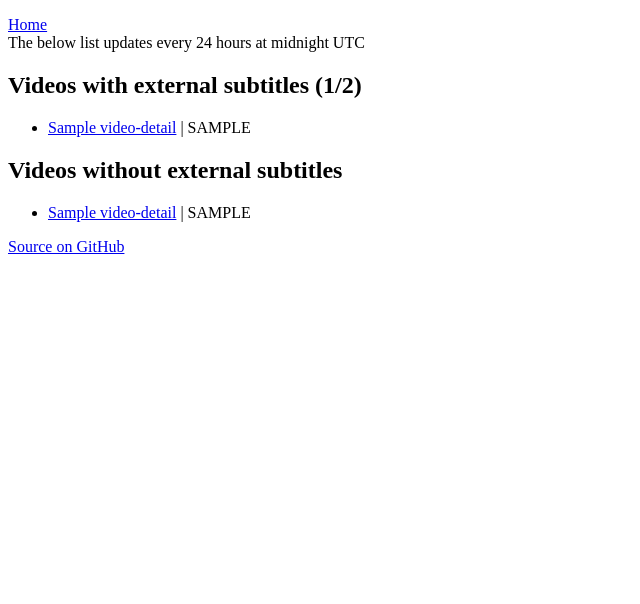
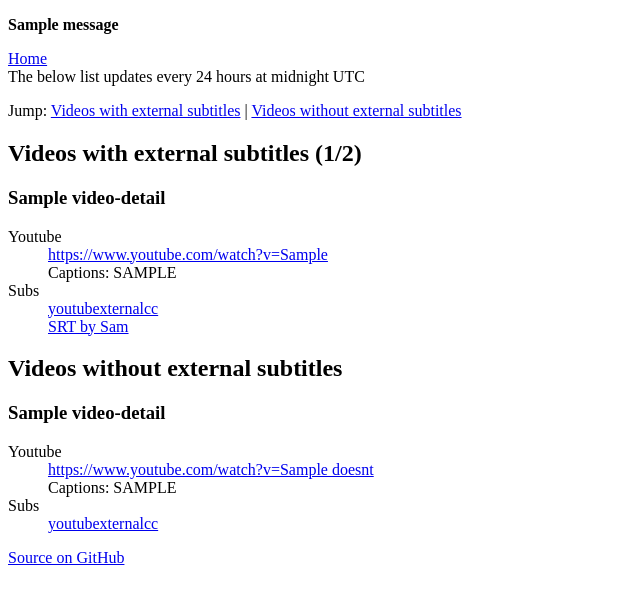
Before and after one commit to alyssadev/subs, a Flask app: template templates/channel.html in a window 1280 px wide. Shown: the top 604 px of the page, without its empty margins (0-640 px from the left). Run offline with Flask 2, Linux system fonts and the light colour scheme; the template is opened without the code that fills it: most values are stand-ins (such as "Sample title", 1, 10 or a date in 2020); one stand-in notice (Sample message) is shown.

Commit message:
added srt function, changed page format

```diff
--- a/app.py
+++ b/app.py
@@ -4,14 +4,49 @@ from flask import *
 from glob import glob
 from string import ascii_lowercase, ascii_uppercase, digits
 import os.path
-from json import load
+from json import load, loads
+from io import BytesIO
+from math import floor
 
 app = Flask(__name__)
+
+def s2ts(inp):
+    # seconds to timestamps: converts e.g 0 to 00:00:00,000, 2.427 to 00:00:02,427
+    if inp < 0:
+        inp = 0
+    s,ms = divmod(inp,1)
+    m,s = divmod(s,60)
+    h,m = divmod(m,60)
+    return f"{h:02.0f}:{m:02.0f}:{s:02.0f},{floor(ms*100):02.0f}"
 
 @app.route('/favicon.ico')
 def favicon():
     return send_from_directory(os.path.join(app.root_path, "static"),
                   '63546997.ico', mimetype='image/vnd.microsoft.icon')
+
+@app.route("/<channel>/<video_id>.srt")
+def srt(channel, video_id):
+    if channel[:2] != "UC" or any(c not in ascii_lowercase + ascii_uppercase + digits + "_" for c in channel) or len(channel) != 24:
+        return "", 404
+    if any(c not in ascii_lowercase + ascii_uppercase + digits + "_-" for c in video_id) or len(video_id) != 11:
+        return "", 404
+    try:
+        with open(os.path.join("cache", channel, video_id + ".json")) as f:
+            data = load(f)
+    except:
+        return "", 404
+    if len(data["subtitles"]["Items"]) == 0:
+        flash("Video has no subtitles yet")
+        return redirect(url_for("index"))
+    # I hate this very much
+    sub = loads(loads(data["subtitles"]["Items"][0]["subtitles"]["S"]))
+    fmt = "{n}\n{ts1} --> {ts2}\n{line}\n"
+    out = []
+    for n,l in enumerate(sub):
+        ts1 = s2ts(l["start"])
+        ts2 = s2ts(l["end"])
+        out.append(fmt.format(n=n+1, ts1=ts1, ts2=ts2, line=l["text"]))
+    return send_file(BytesIO("\n".join(out).encode("utf-8")), mimetype="text/plain", attachment_filename=video_id + ".srt", as_attachment=True)
 
 @app.route("/<channel>/")
 def view(channel):
--- a/templates/channel.html
+++ b/templates/channel.html
@@ -5,36 +5,60 @@
 		<title>Videos</title>
 	</head>
 	<body>
+		{% with messages = get_flashed_messages() %}
+		{% if messages %}
+		{% for message in messages %}
+		<p><b>{{ message }}</b></p>
+		{% endfor %}
+		{% endif %}
+		{% endwith %}
 		<p><a href="/">Home</a><br>The below list updates every 24 hours at midnight UTC</p>
-		<h2>Videos with external subtitles ({{ data["_has"] |length }}/{{ data["_has"] |length + data["_doesnt"] |length }})</h2>
-		<ul>
+		<p>Jump: <a href="#has">Videos with external subtitles</a> | <a href="#doesnt">Videos without external subtitles</a></p>
+		<a name="has"><h2>Videos with external subtitles ({{ data["_has"] |length }}/{{ data["_has"] |length + data["_doesnt"] |length }})</h2></a>
 		{% for i in data["_has"] %}
-			<li><a href="https://youtubexternalcc.netlify.app/video-player.html?videoID={{ i }}">{{ data[i]["video-details"]["title"] }}</a> |
+		<span class="vid" id="{{ i }}">
+			<h3>{{ data[i]["video-details"]["title"] }}</h3>
+			<dt>Youtube</dt>
+			<dd>
+				<a href="https://www.youtube.com/watch?v={{ i }}">https://www.youtube.com/watch?v={{ i }}</a><br>
+				Captions:
 				{% if yt_data[i]["items"] %}
 					{% for caption in yt_data[i]["items"] %}
-			{{ caption["snippet"]["trackKind"] |upper }}&nbsp;
+						{{ caption["snippet"]["trackKind"] |upper }}
 					{% endfor %}
 				{% else %}
 					NONE
-			{% endif %}</li>
-
+				{% endif %}
+			</dd>
+			<dt>Subs</dt>
+			<dd>
+				<a href="https://youtubexternalcc.netlify.app/video-player.html?videoID={{ i }}">youtubexternalcc</a><br>
+				<a href="{{ i }}.srt">SRT by {{ data[i]["subtitles"]["Items"][0]["name"]["S"][:-3] }}</a>
+			</dd>
+		</span>
 		{% endfor %}
-		</ul>
-		<h2>Videos without external subtitles</h2>
-		<ul>
+		<a name="doesnt"><h2>Videos without external subtitles</h2></a>
 		{% for i in data["_doesnt"] %}
-			<li><a href="https://youtubexternalcc.netlify.app/video-player.html?videoID={{ i }}">{{ data[i]["video-details"]["title"] }}</a> |
+		<span class="vid" id="{{ i }}">
+			<h3>{{ data[i]["video-details"]["title"] }}</h3>
+			<dt>Youtube</dt>
+			<dd>
+				<a href="https://www.youtube.com/watch?v={{ i }}">https://www.youtube.com/watch?v={{ i }}</a><br>
+				Captions:
 				{% if yt_data[i]["items"] %}
 					{% for caption in yt_data[i]["items"] %}
-			{{ caption["snippet"]["trackKind"] |upper }}&nbsp;
+						{{ caption["snippet"]["trackKind"] |upper }}
 					{% endfor %}
 				{% else %}
 					<b>NONE</b>
-			{% endif %}</li>
-
-			</li>
+				{% endif %}
+			</dd>
+			<dt>Subs</dt>
+			<dd>
+				<a href="https://youtubexternalcc.netlify.app/video-player.html?videoID={{ i }}">youtubexternalcc</a><br>
+			</dd>
+		</span>
 		{% endfor %}
-		</ul>
 		<p><a href="https://github.com/alyssadev/subs">Source on GitHub</a></p>
 	</body>
 </html>
```
Also changed, not shown: templates/index.html (+7 -0 lines). Lines whose indentation alone changed are shown as unchanged.
